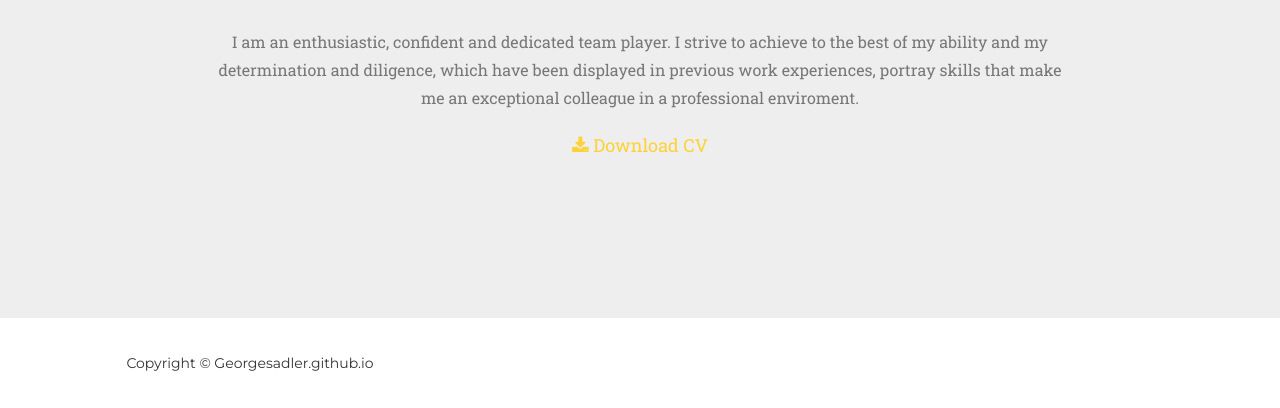
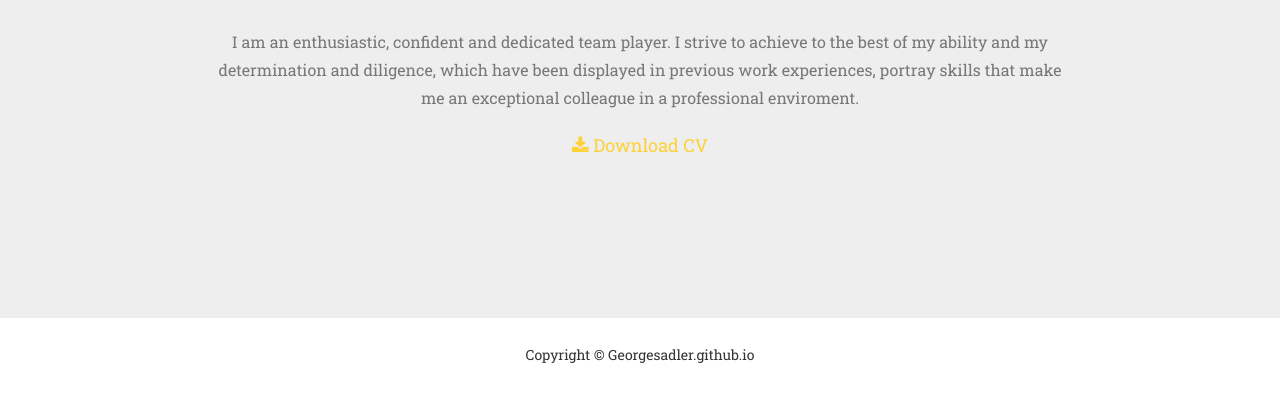
Before and after one commit to georgesadler/georgesadler.github.io, a website: page index.html in a window 1280 px wide. Shown: the part 4218-4626 px from the top of the page. Drawn offline with nearby package versions, Linux system fonts and the light colour scheme; a web font is replaced by a local one.

Commit message:
delete footer details

```diff
--- a/index.html
+++ b/index.html
@@ -299,25 +299,8 @@
 
     <footer>
         <div class="container">
-            <div class="row">
-                <div class="col-md-4">
-                    <span class="copyright">Copyright &copy; Georgesadler.github.io</span>
-                </div>
-                <div class="col-md-4">
-                    <ul class="list-inline social-buttons">
-
-                        </li>
-                    </ul>
-                </div>
-                <div class="col-md-4">
-                    <ul class="list-inline quicklinks">
-                        <li><a href="#"></a>
-                        </li>
-                        <li><a href="#"></a>
-                        </li>
-                    </ul>
-                </div>
-            </div>
+            <p>Copyright © Georgesadler.github.io</p>
+        </div>
         </div>
     </footer>
 
```
Also changed, not shown: 1 other file.
